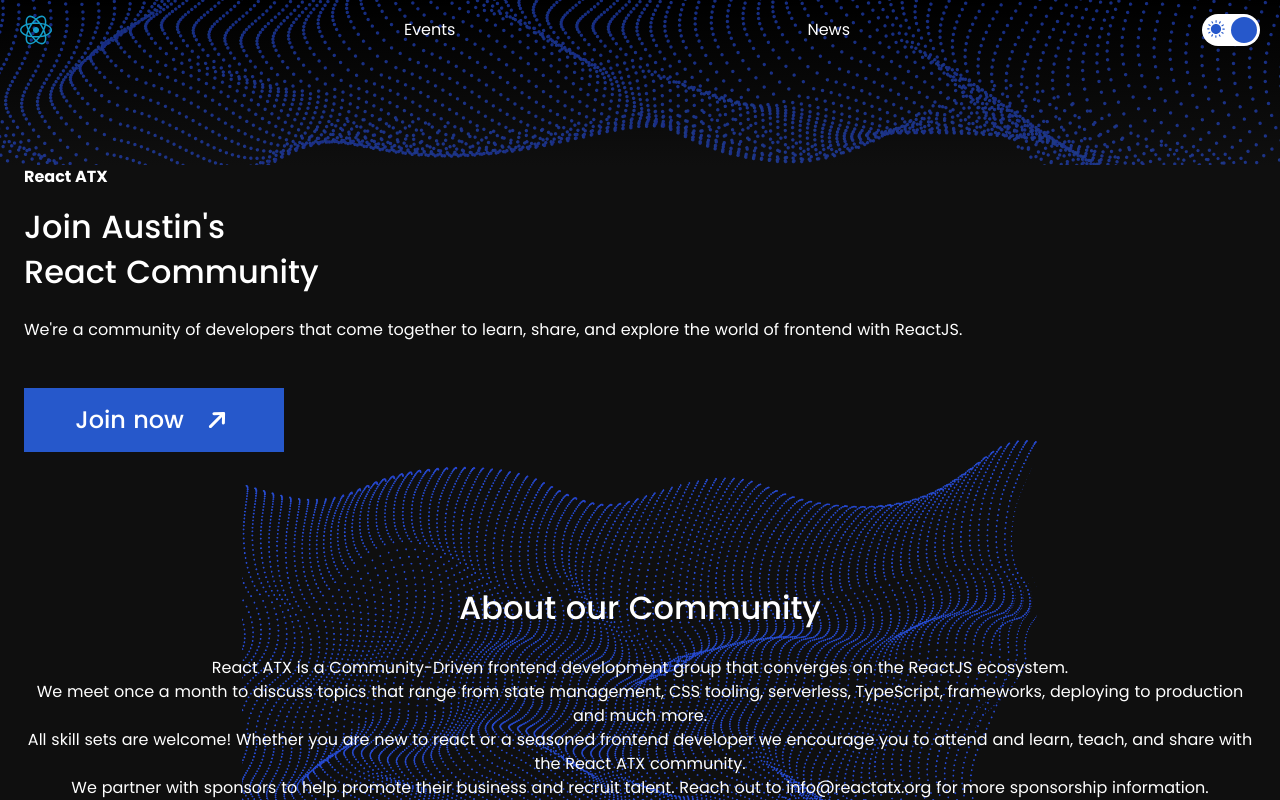
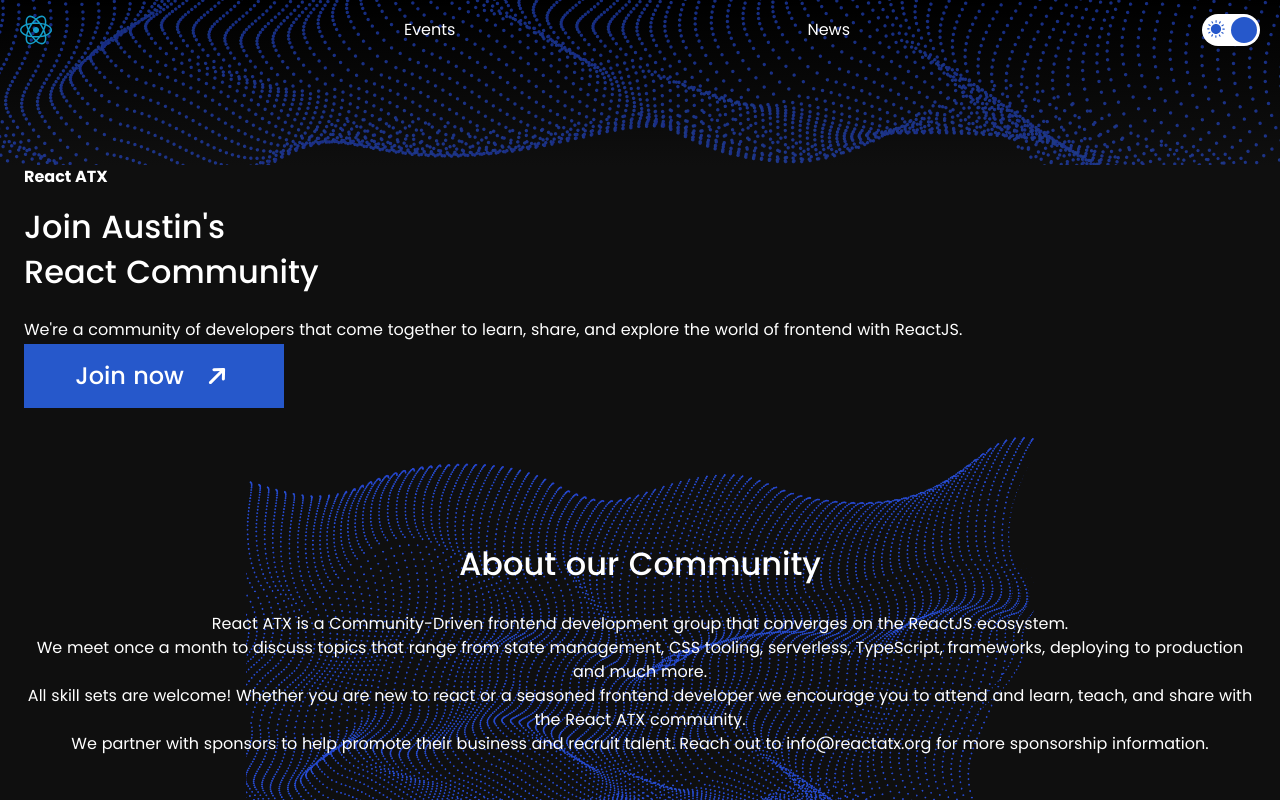
Before and after one commit to web-fountain/react-atx, a Next.js app: page / in a window 1280 px wide. Shown: the top 800 px of the page. Built offline with nearby package versions, Linux system fonts and the light colour scheme.

Commit message:
Generalized the button and link component

```diff
--- a/src/app/(landingPage)/Hero/index.tsx
+++ b/src/app/(landingPage)/Hero/index.tsx
@@ -1,25 +1,28 @@
 import Icons from '@Icons';
 import styles from './styles.module.css';
-
+import ButtonLink from '@/components/ButtonLink';
 
 function Hero() {
   return (
     <section id='hero' className={styles.layout}>
       <h4>React ATX</h4>
-      <h3>Join Austin's <br></br>React Community</h3>
-      <p>We're a community of developers that come together to learn, share, and explore the world of frontend with ReactJS.</p>
-
-      <a className={styles.container} href="#join">
-        <div className={styles['text-box']}>
-          <span>
-            Join now
-            <Icons name="arrow-up-right" />
-          </span>
-        </div>
-      </a>
+      <h3>
+        Join Austin's <br></br>React Community
+      </h3>
+      <p>
+        We're a community of developers that come together to learn, share, and
+        explore the world of frontend with ReactJS.
+      </p>
+      <ButtonLink
+        element='anchor'
+        path='#join'
+        height={64}
+        width={260}
+        icon='arrow-up-right'
+        text='Join now'
+      />
     </section>
   );
 }
 
-
 export default Hero;
--- /dev/null
+++ b/src/components/ButtonLink/index.tsx
@@ -0,0 +1,71 @@
+import React from 'react';
+import Link from 'next/link';
+import Icons from '@Icons';
+import styles from './styles.module.css';
+
+interface Props {
+  element: 'next-link' | 'anchor' | 'button';
+  text: string;
+  icon: string;
+  height: number;
+  width: number;
+  path?: string;
+  type?: 'submit' | 'button';
+}
+
+export default function ButtonLink({
+  element,
+  path,
+  type,
+  text,
+  icon,
+  height,
+  width
+}: Props) {
+  if (element === 'next-link') {
+    return (
+      <Link
+        href={`${path}`}
+        style={{ height: height + 'px', maxWidth: width + 'px' }}
+        className={styles.container}
+      >
+        <div className={styles['text-box']}>
+          <span>
+            {text}
+            <Icons name={`${icon}`} />
+          </span>
+        </div>
+      </Link>
+    );
+  } else if (element === 'anchor') {
+    return (
+      <a
+        href={`${path}`}
+        style={{ height: height + 'px', maxWidth: width + 'px' }}
+        className={styles.container}
+      >
+        <div className={styles['text-box']}>
+          <span>
+            {text}
+            <Icons name={`${icon}`} />
+          </span>
+        </div>
+      </a>
+    );
+  } else {
+    return (
+      <button
+        type={type}
+        style={{ height: height + 'px', maxWidth: width + 'px' }}
+        className={styles.container}
+      >
+        <div className={styles['text-box']}>
+          <span>
+            {text}
+            <Icons name={`${icon}`} />
+          </span>
+        </div>
+      </button>
+    );
+  }
+}
--- /dev/null
+++ b/src/components/ButtonLink/styles.module.css
@@ -0,0 +1,53 @@
+.container {
+  background-color: var(--primary-color);
+  display: flex;
+  align-items: center;
+  justify-content: center;
+  margin-top: 2px;
+  clip-path: polygon(0% 0%, 100% 0%, 100% 100%, 100% 100%, 0% 100%, 0% 0%);
+  transition: clip-path 0.3s;
+}
+
+.text-box {
+  height: calc(100% - 4px);
+  width: calc(100% - 4px);
+  background-color: transparent;
+  display: flex;
+  align-items: center;
+  justify-content: center;
+  clip-path: polygon(7.5% 0%, 100% 0%, 100% 69%, 92.5% 100%, 0% 100%, 0% 31%);
+  transition: background-color 0.3s;
+}
+
+.text-box > span {
+  color: var(--text-white);
+  font-family: 'Poppins Medium';
+  font-size: var(--24px);
+  line-height: 30px;
+  display: flex;
+  align-items: center;
+}
+
+.text-box > span > svg {
+  margin-left: 17px;
+}
+
+.text-box > span > svg > path {
+  fill: var(--text-white);
+}
+
+.container:hover {
+  clip-path: polygon(7.5% 0%, 100% 0%, 100% 69%, 92.5% 100%, 0% 100%, 0% 31%);
+}
+
+.text-box:hover {
+  background-color: var(--bg-color);
+}
+
+.text-box:hover > span {
+  color: var(--text-primary);
+}
+
+.text-box:hover > span > svg > path {
+  fill: var(--text-primary);
+}
```
Also changed, not shown: 1 other file (tests, documents, lock files or other folders).
